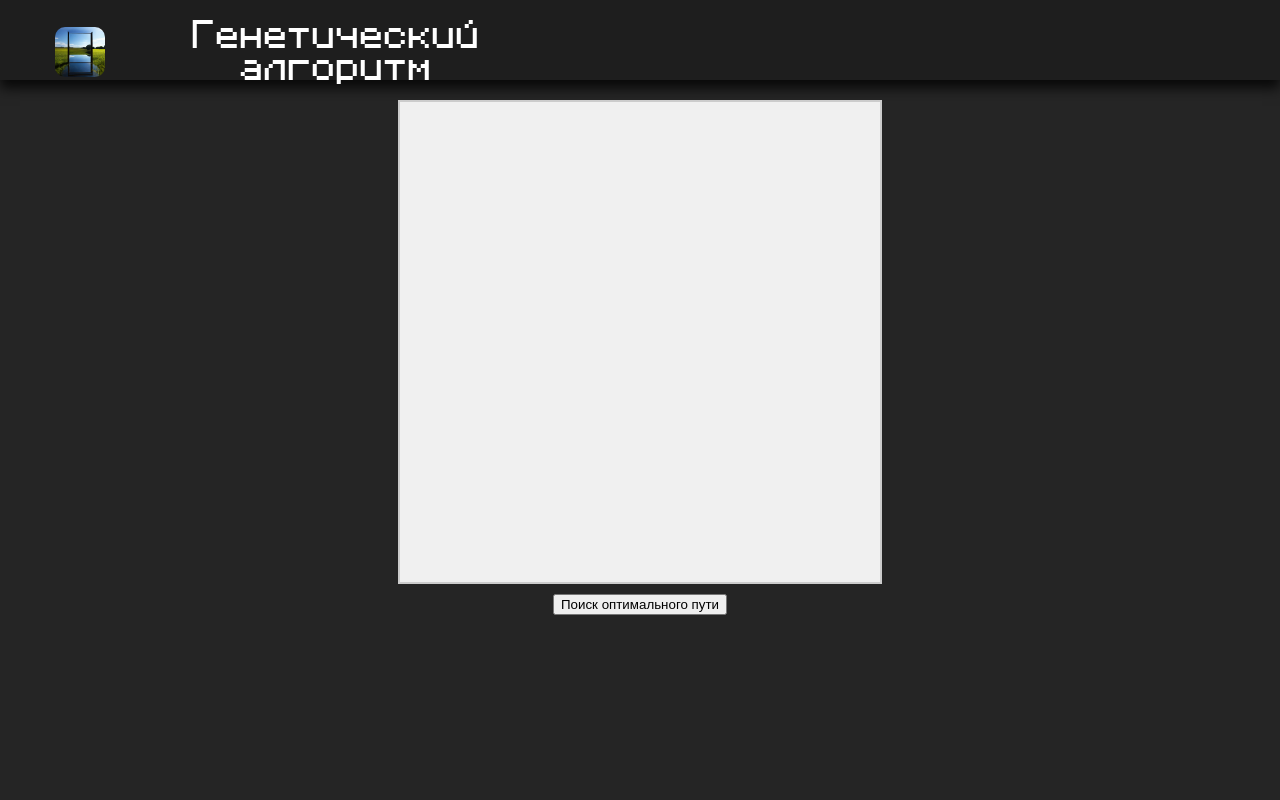
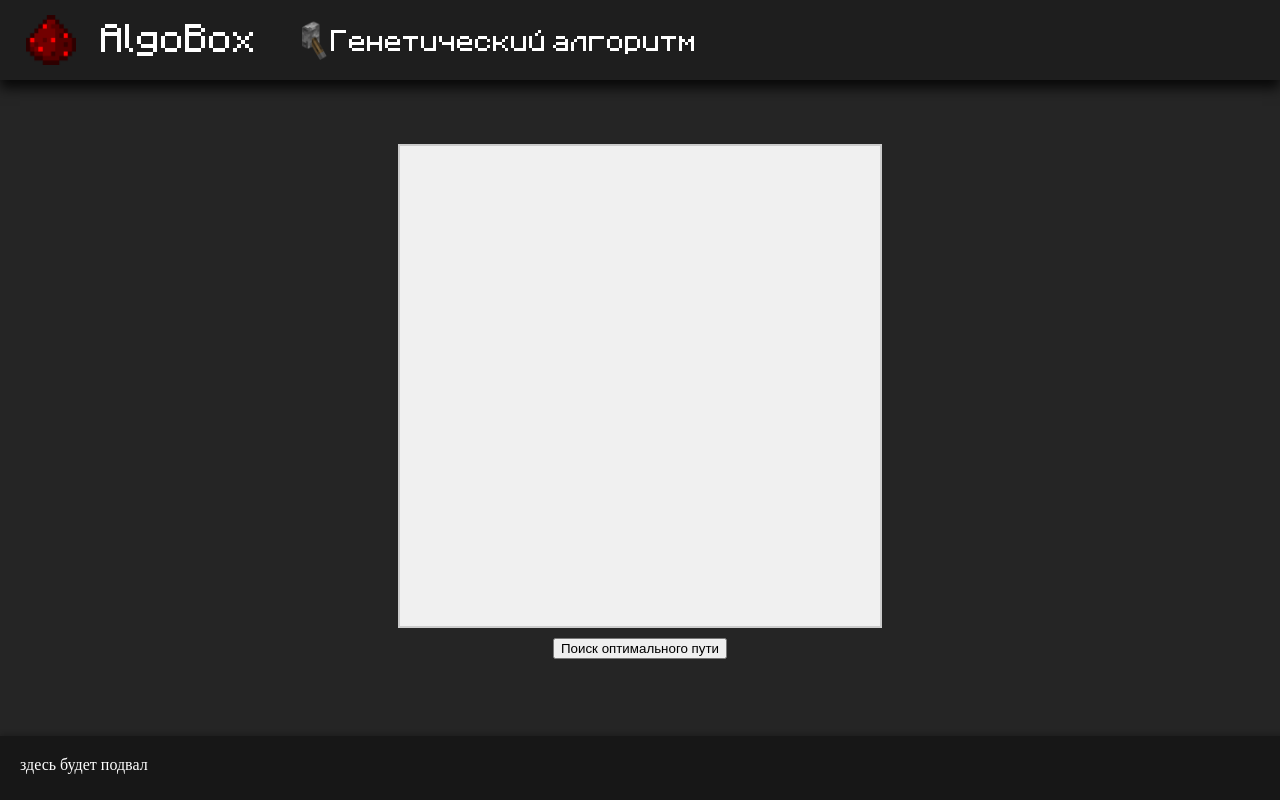
Before and after one commit to aspakaramych/webAlgosHITs, a plain HTML site: page genetic/genetic.html in a window 1280 px wide. Drawn offline with Linux system fonts and the light colour scheme.

Commit message:
some design in genetic algorithm

```diff
--- a/common_styles.css
+++ b/common_styles.css
@@ -8,18 +8,25 @@ body {
     margin: 0;
 }
 
+a {
+    display: inline-block;
+    width: 90%;
+    text-decoration: none;
+}
+
 .page_header {
     width: 100%;
     height: 10vh;
     display: flex;
     flex-direction: row;
     background-color: #1e1e1e;
+    align-items: center;
     box-shadow:
             0 8px 12px rgba(0, 0, 0, 0.8),
             0 -4px 6px rgba(255, 255, 255, 0.1);
 }
 
-footer {
+.footer {
     clear: both;
     position: fixed;
     bottom: 0;
@@ -33,14 +40,36 @@ footer {
     box-shadow: 0 -2px 5px rgba(0, 0, 0, 0.2);
 }
 
+.logo {
+    display: flex;
+    align-items: center;
+    justify-content: space-between;
+}
+
 .logo_text {
     margin-left: 15px;
     font-family: 'Minecraft', sans-serif;
-
     font-size: 2rem;
-    font-weight: 400;
+    font-weight: 550;
     line-height: 2rem;
     color: white;
+    margin-right: 30px;
+}
+
+#lever {
+    margin-right:30px;
+    height: 40px;
+    width: 40px;
+}
+
+.name_algorithm {
+    font-family: 'Minecraft', sans-serif;
+    color: white;
+    font-size: 1.5rem;
+    font-weight: 100;
+    margin-bottom: 15px;
+    display: flex;
+    justify-content: space-between;
 }
 
 .name {
@@ -51,6 +80,7 @@ footer {
     -webkit-box-direction: normal;
     flex-direction: row;
     text-decoration: none;
+    gap: 10px;
 }
 
 .image {
--- a/genetic/genetic.css
+++ b/genetic/genetic.css
@@ -1,10 +1,4 @@
-body {
-    touch-action: none;
-    text-align: center;
-    margin: 0;
-    padding: 0;
-    background-color: black;
-}
+
 
 #mainField {
     display: flex;
@@ -18,6 +12,7 @@ body {
     width: 70vh;
     height: 70vh;
     margin: 20px auto;
+    margin-top: 5%;
     background-color: #f0f0f0;
     border: 2px solid #ccc;
     cursor: crosshair;
--- a/genetic/genetic.html
+++ b/genetic/genetic.html
@@ -11,9 +11,11 @@
     <section class="page_header">
         <h1 class = "logo">
             <a href="../mainpage/index.html" class="name">
-                <img src="../images/logo192x192.png" class="image">
-                <span class="logo_text">Генетический алгоритм</span>
+                <img src="../images/pinpng.com-redstone-dust-png-4986074.png" class="image">
+                <span class="logo_text">AlgoBox</span>
             </a>
+            <img src="../images/Powered_Wall_Lever_.png" class="image" id="lever">
+            <h1 class="name_algorithm">Генетический алгоритм</h1>
         </h1>
     </section>
     <div id="table">
@@ -25,5 +27,10 @@
     </div>
     <pre id='output'></pre>
     <script src="genetic.js"></script>
+    <footer>
+        <div class="footer">
+            здесь будет подвал
+        </div>
+    </footer>
 </body>
 </html>
--- a/mainpage/style.css
+++ b/mainpage/style.css
@@ -66,12 +66,6 @@
     transform-origin: top left;
 }
 
-a {
-    display: inline-block;
-    width: 90%;
-    text-decoration: none;
-}
-
 .name {
     font-family: "Minecraft", sans-serif;
     font-weight: 400;
```
Also changed, not shown: images/Powered_Wall_Lever_.png (added).
